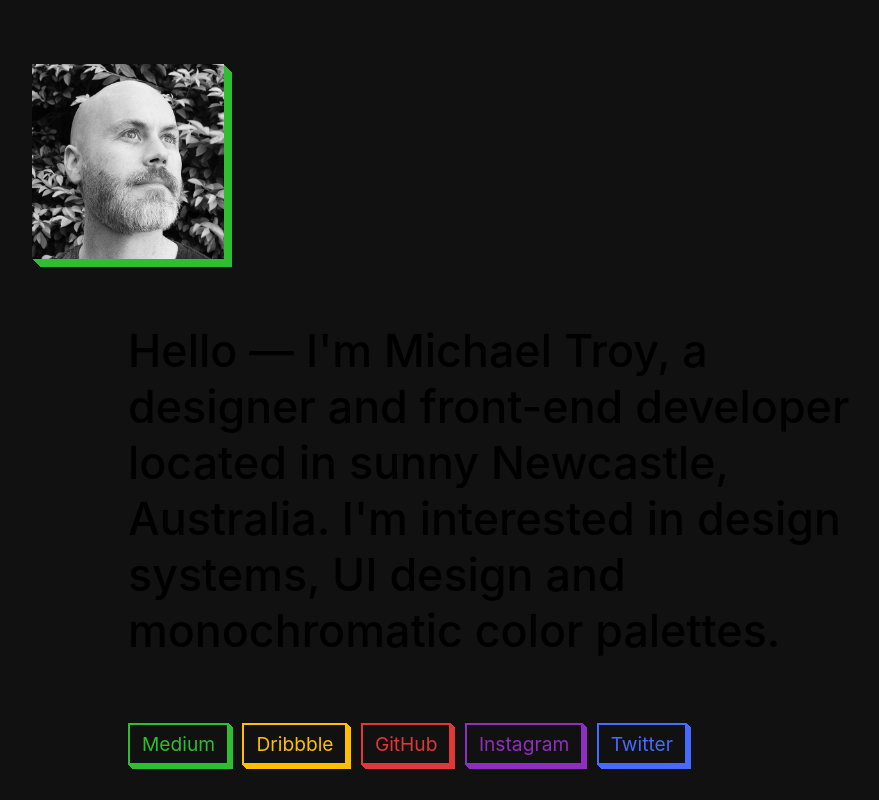
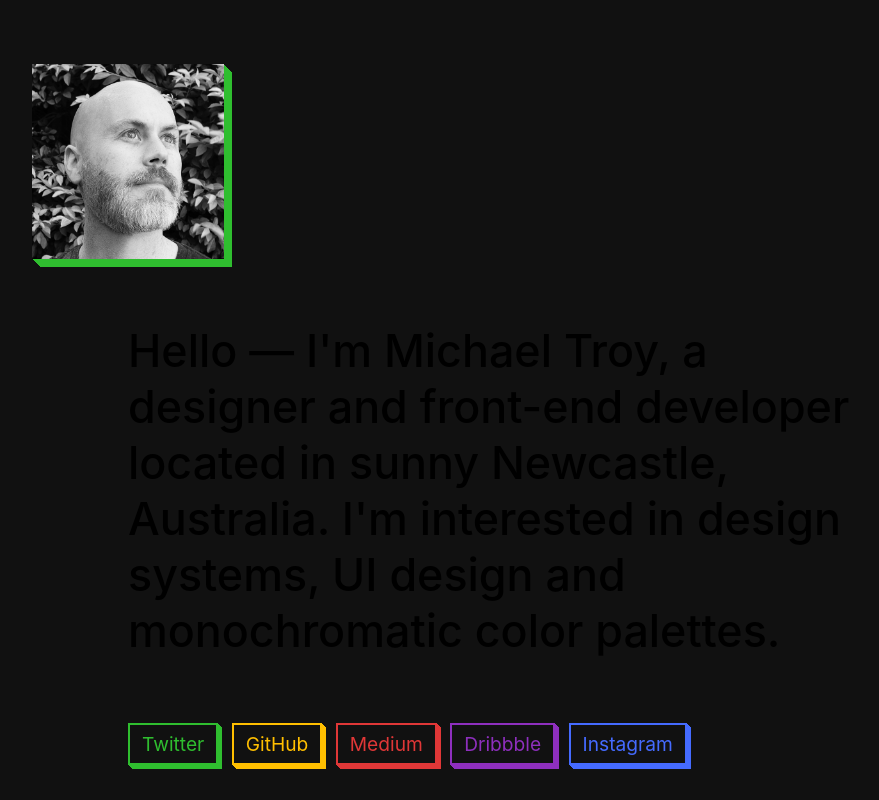
Before and after one commit to michaeltroy/profile, a plain HTML site: page public/index.html in a window 1280 px wide. Shown: the top 800 px of the page, without its empty margins (128-1007 px from the left). Drawn offline with nearby package versions, Linux system fonts and the light colour scheme; files that its build step writes are made by us from their sources; a script that the page names is missing.

Commit message:
Rearranged social buttons.

```diff
--- a/public/index.html
+++ b/public/index.html
@@ -24,11 +24,12 @@
 
       <div class="grid connect">
         <div class="med-8 med-off-1">
-          <a class="button border-green green" href="https://medium.com/@michaeltroy">Medium</a>
-          <a class="button border-yellow yellow" href="https://dribbble.com/michaeltroy">Dribbble</a>
-          <a class="button border-red red" href="https://github.com/michaeltroy">GitHub</a>
-          <a class="button border-purple purple" href="https://www.instagram.com/mike.cubed/">Instagram</a>
-          <a class="button border-blue blue" href="https://twitter.com/michaeltroy">Twitter</a>
+          <a class="button border-green green" href="https://twitter.com/michaeltroy">Twitter</a>
+          <a class="button border-yellow yellow" href="https://github.com/michaeltroy">GitHub</a>
+          <a class="button border-red red" href="https://medium.com/@michaeltroy">Medium</a>
+          <a class="button border-purple purple" href="https://dribbble.com/michaeltroy">Dribbble</a>
+          <a class="button border-blue blue" href="https://www.instagram.com/mike.cubed/">Instagram</a>
+
         </div>
       </div>
 
```
